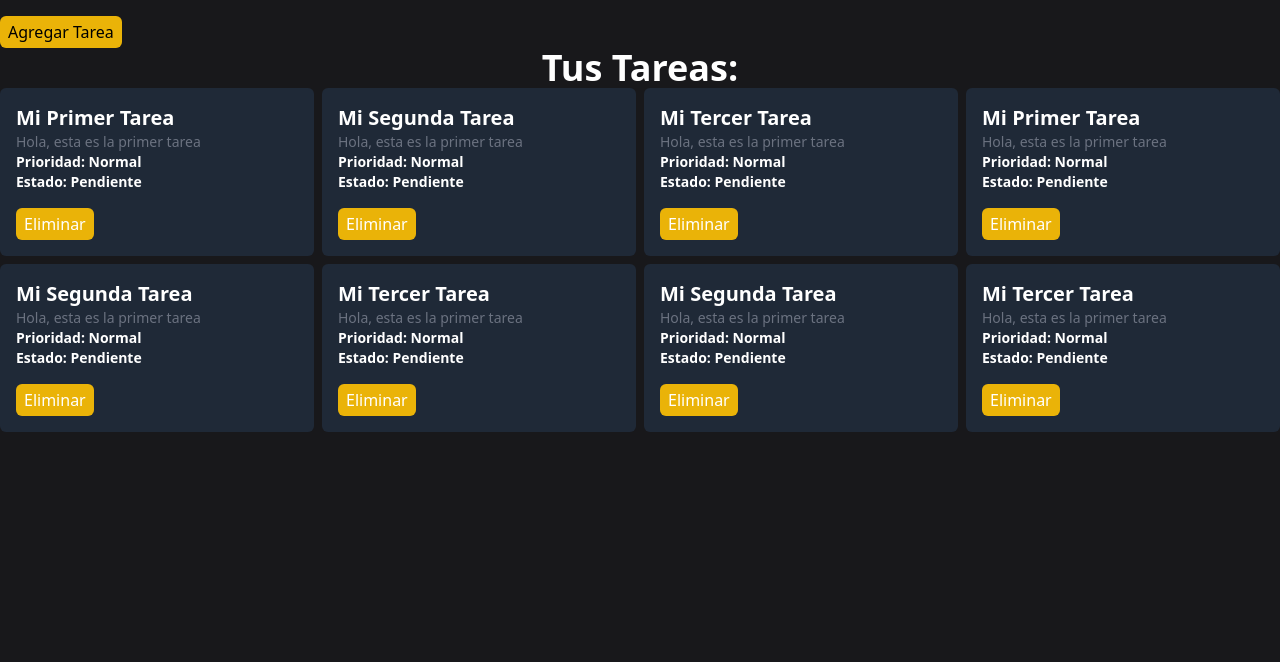
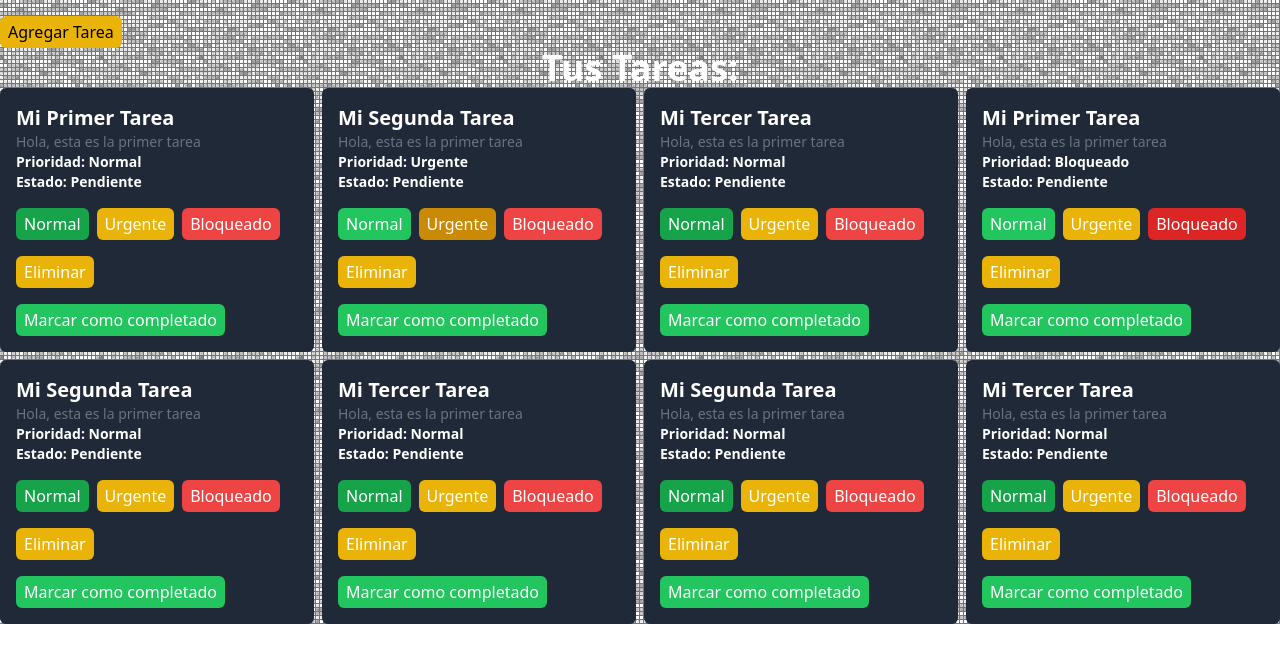
Before and after one commit to EmilceAide/task, a React (Vite) app: page / in a window 1280 px wide. Shown: the top 662 px of the page. Built offline with nearby package versions, Linux system fonts and the light colour scheme.

Commit message:
priority buttons: normal, urgent and blocked

```diff
--- a/src/App.jsx
+++ b/src/App.jsx
@@ -3,7 +3,10 @@ import TaskList from "./components/TaskList.jsx";
 
 function App() {
   return (
-    <main className="bg-zinc-900 h-screen">
+    <main
+    // className="bg-zinc-900 h-screen"
+    className="bg-[url('./assets/img-fondo.png')]"
+    >
       <div className="container mx-auto">
         <TaskForm />
         <TaskList />
--- a/src/components/TaskCard.jsx
+++ b/src/components/TaskCard.jsx
@@ -1,8 +1,21 @@
 import { useContext } from "react";
+import { LEVELS } from "../models/levels";
 import { TaskContext } from "./context/TaskContext";
 
 function TaskCard({ task }) {
-  const { deleteTask } = useContext(TaskContext);
+  const { deleteTask, editTask, updateTask  } = useContext(TaskContext);
+
+  const handleEdit = () => {
+    editTask(task.id, { completed: true });
+  };
+
+
+  const handleLevelChange = (newLevel) => {
+    updateTask({
+      ...task,
+      level: newLevel
+    });
+  };
 
   return (
     <div className="bg-gray-800 text-white p-4 rounded-md">
@@ -12,12 +25,53 @@ function TaskCard({ task }) {
       <p className="text-sm font-bold capitalize">
         Estado: {task.completed ? "Completado" : "Pendiente"}{" "}
       </p>
+
+      <div>
+        <button
+          onClick={() => handleLevelChange(LEVELS.NORMAL)}
+          className={`bg-green-500 p-2 py-1 rounded-md mt-4 mr-2 hover:bg-green-600 ${
+            task.level === LEVELS.NORMAL ? "bg-green-600" : "bg-gray-300"
+          }`}
+        >
+          Normal
+        </button>
+
+        <button
+          onClick={() => handleLevelChange(LEVELS.URGENT)}
+          className={`bg-yellow-500 p-2 py-1 rounded-md mt-4 mr-2 hover:bg-yellow-600 ${
+            task.level === LEVELS.URGENT ? "bg-yellow-600" : "bg-gray-300"
+          }`}
+        >
+          Urgente
+        </button>
+
+        <button
+          onClick={() => handleLevelChange(LEVELS.BLOCKING)}
+          className={`bg-red-500 p-2 py-1 rounded-md mt-4 hover:bg-red-600 ${
+            task.level === LEVELS.BLOCKING ? "bg-red-600" : "bg-gray-300"
+          }`}
+        >
+          Bloqueado
+        </button>
+
+      </div>
+
+
+
       <button
         className="bg-yellow-500 p-2 py-1 rounded-md mt-4 hover:bg-yellow-600"
         onClick={() => deleteTask(task.id)}
       >
         Eliminar
       </button>
+
+      <button
+        className="bg-green-500 p-2 py-1 rounded-md mt-4 hover:bg-green-600 mr-2"
+        onClick={handleEdit}
+      >
+        Marcar como completado
+      </button>
+
     </div>
   );
 }
--- a/src/components/context/TaskContext.jsx
+++ b/src/components/context/TaskContext.jsx
@@ -24,6 +24,27 @@ export function TaskContextProvider(props) {
   const deleteTask = (taskId) => {
     setTasks(tasks.filter((task) => task.id !== taskId));
   };
+  const editTask = (taskId, updatedFields) => {
+    const updatedTasks = tasks.map((task) => {
+      if (task.id === taskId) {
+        return { ...task, ...updatedFields };
+      }
+      return task;
+    });
+    setTasks(updatedTasks);
+  };
+
+  const updateTask = (updatedTask) => {
+    setTasks(tasks.map(task => {
+      if (task.id === updatedTask.id) {
+        return {
+          ...task,
+          ...updatedTask
+        };
+      }
+      return task;
+    }));
+  };
 
   return (
     <TaskContext.Provider
@@ -31,9 +52,13 @@ export function TaskContextProvider(props) {
         tasks,
         deleteTask,
         createTask,
+        editTask,
+        updateTask
       }}
     >
+      <div className="bg-[url('./assets/img-fondo.png')]">
       {props.children}
+      </div>
     </TaskContext.Provider>
   );
 }
--- a/src/data/task.js
+++ b/src/data/task.js
@@ -11,7 +11,7 @@ export const task = [
     id: 1,
     title: "Mi segunda tarea",
     description: "Hola, esta es la primer tarea",
-    level: LEVELS.NORMAL,
+    level: LEVELS.URGENT,
     completed: false,
   },
   {
@@ -25,7 +25,7 @@ export const task = [
     id: 3,
     title: "Mi primer tarea",
     description: "Hola, esta es la primer tarea",
-    level: LEVELS.NORMAL,
+    level: LEVELS.BLOCKING,
     completed: false,
   },
   {
--- a/src/models/levels.js
+++ b/src/models/levels.js
@@ -1,5 +1,5 @@
 export const LEVELS = {
-    NORMAL: 'normal',
-    URGENT: 'urgent',
-    BLOCKING: 'blocking'
+    NORMAL: 'Normal',
+    URGENT: 'Urgente',
+    BLOCKING: 'Bloqueado'
 }
```
Also changed, not shown: src/assets/img-fondo.png (added).
